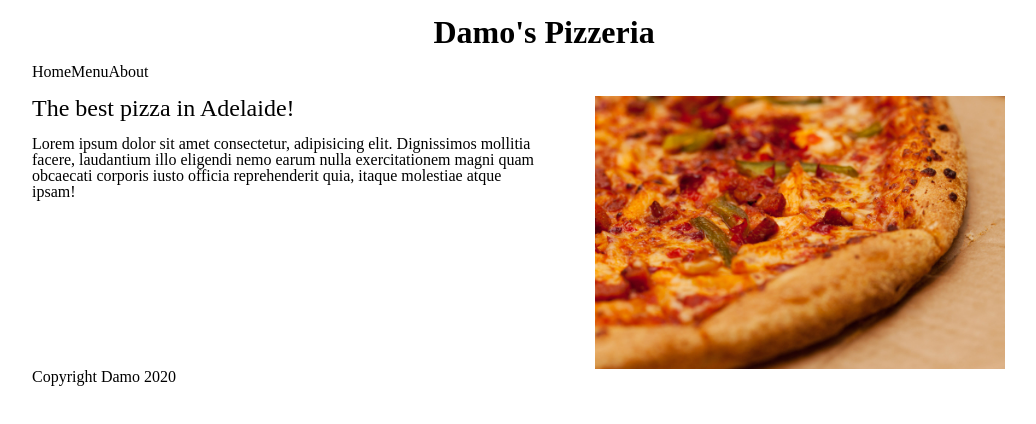
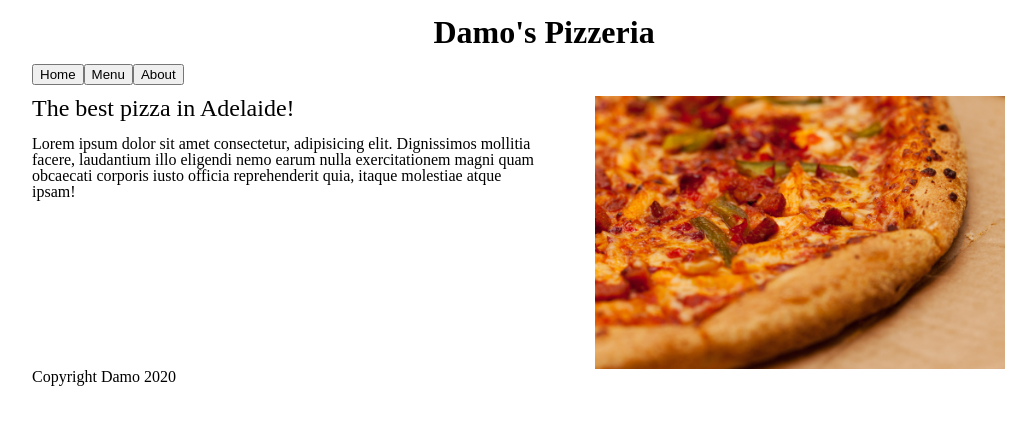
Before and after one commit to daniel-moderiano/restaurant, a website built with webpack: page dist/index.html in a window 1280 px wide. Shown: the whole page, without its empty margins (96-1132 px from the left). Built offline with nearby package versions, Linux system fonts and the light colour scheme.

Commit message:
Switched nav list to button group for tab switches

```diff
--- a/src/homePage.js
+++ b/src/homePage.js
@@ -6,8 +6,8 @@ const homePage = function() {
     const grid = document.createElement("div");
     const header = document.createElement("header");
     const nav = document.createElement("nav");
-    const navMenu = document.createElement("ul");
-    const navTitles = ["Home", "Menu", "About"];
+    const navBtnGroup = document.createElement("div");
+    const navBtns = ["Home", "Menu", "About"];
     const introduction = document.createElement("section");
     const introductionTitle = document.createElement("h2");
     const introductionText = document.createElement("article");
@@ -23,13 +23,13 @@ const homePage = function() {
     firstChildren.forEach(child => grid.appendChild(child));
 
     // Append second and third degree child nodes to relevant parent nodes
-    nav.appendChild(navMenu);
+    nav.appendChild(navBtnGroup);
 
     for(let i = 0; i < 3; i++) {
-        const navItem = document.createElement("li");
-        navItem.classList.add("nav__item");
-        navItem.textContent = navTitles[i];
-        navMenu.appendChild(navItem);
+        const navBtn = document.createElement("button");
+        navBtn.classList.add("nav__btn");
+        navBtn.textContent = navBtns[i];
+        navBtnGroup.appendChild(navBtn);
     }
 
     introduction.appendChild(introductionTitle);
@@ -47,7 +47,7 @@ const homePage = function() {
     grid.classList.add("grid");
     header.classList.add("header");
     nav.classList.add("nav");
-    navMenu.classList.add("nav__menu");
+    navBtnGroup.classList.add("nav__btn-group");
     introduction.classList.add("introduction");
     introductionTitle.classList.add("introduction__title");
     introductionText.classList.add("introduction__text");
--- a/src/style.css
+++ b/src/style.css
@@ -35,17 +35,6 @@ img {
 
 }
 
-.nav-menu {
-    list-style-type: none;
-    margin: 0;
-    padding: 0;
-
-}
-
-.nav__item {
-    display: inline;
-}
-
 .introduction {
     grid-area: introduction;
 }
```
Also changed, not shown: dist/main.js.
